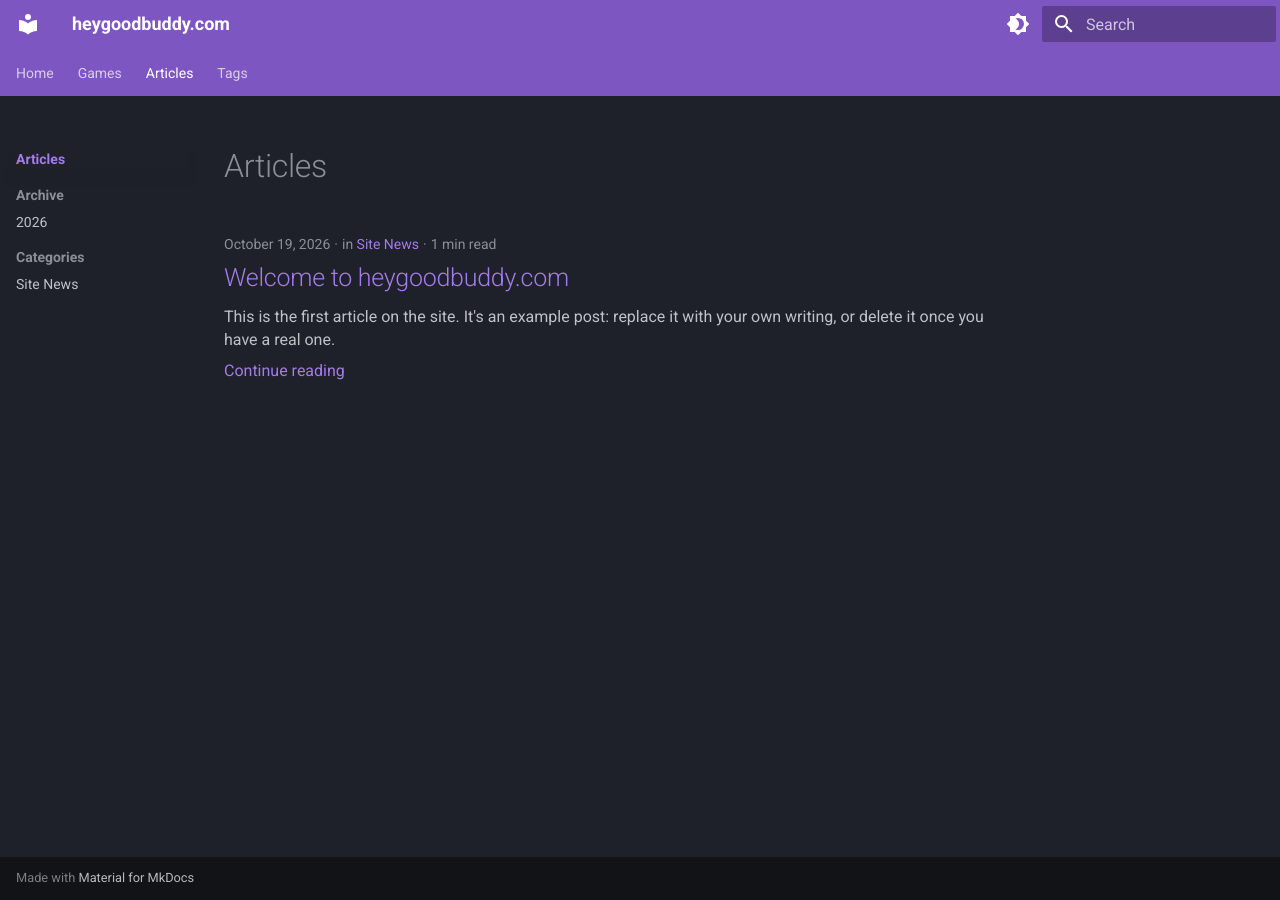
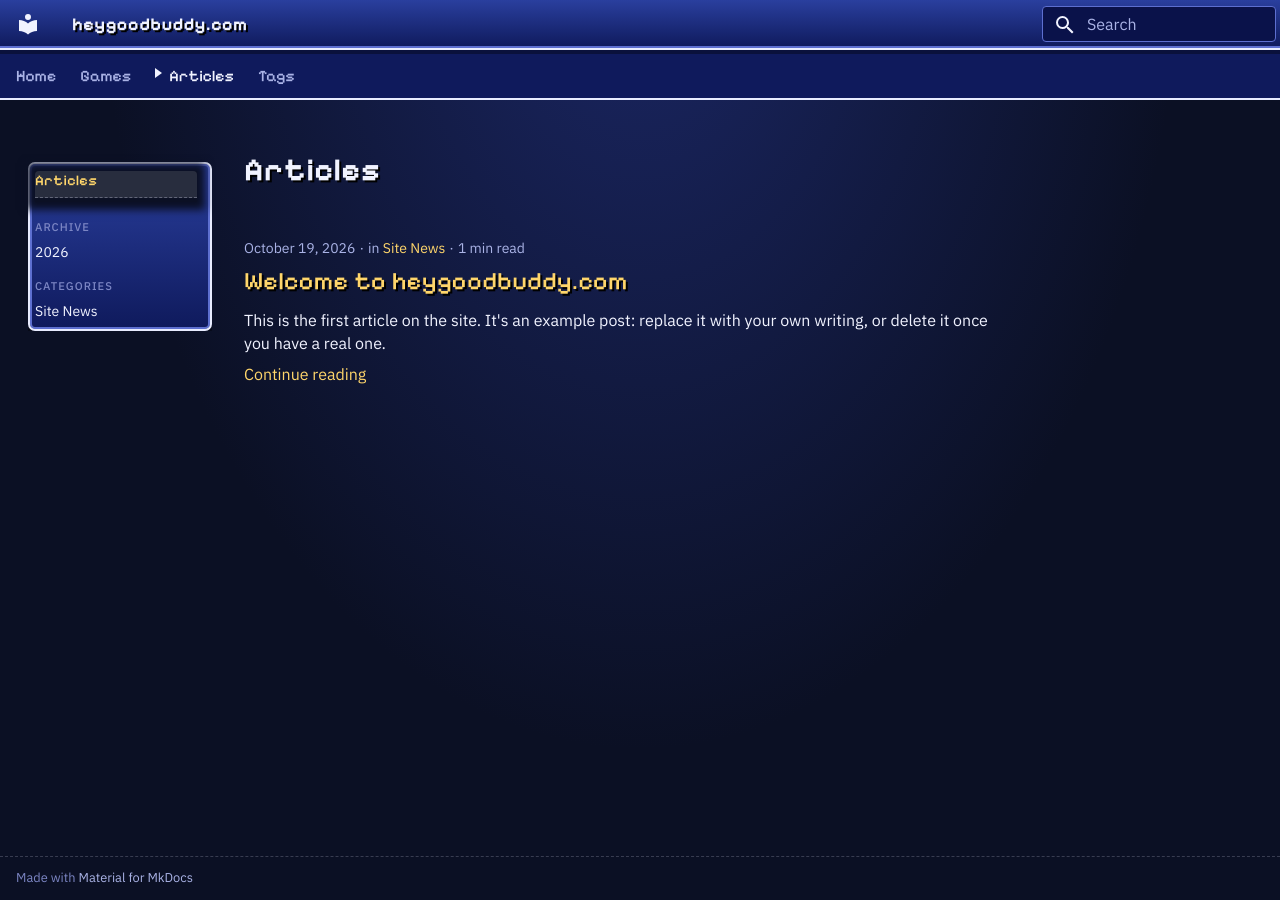
Before and after one commit to princeodd47/heygoodbuddy.com, an MkDocs documentation site: the page built from docs/blog/index.md, in a window 1280 px wide. Built offline with MkDocs 1.6.1 and Material for MkDocs 9.7.7, drawn with Linux system fonts in a browser that asks for light colours.

Commit message:
Give the blog and Tags pages the field guide look
The blog index, the welcome post and Tags opt in; the blog's generated
archive and category pages have no front matter, so everything under blog/
opts in from the template. Articles and Tags get a nav window like the
games, and tag labels become gold window chips.

Co-Authored-By: Claude Opus 5.5 <noreply@anthropic.com>

```diff
--- a/docs/stylesheets/field-guide.css
+++ b/docs/stylesheets/field-guide.css
@@ -370,6 +370,52 @@ html.fg .md-nav--primary a.md-nav__link--active::before {
 
   html.fg .md-nav--primary [data-md-level="1"] > .md-nav__list > .md-nav__item--section.md-nav__item--active > .md-nav__container > a.md-nav__link--active {
     background: rgba(255, 255, 255, .12);
+  }
+
+  /* Top-level pages outside Games get the same window: the Articles section
+     (unless a deeper section, like Archive, already has it) and a plain page
+     such as Tags. */
+  html.fg .md-nav--lifted[data-md-level="0"] > .md-nav__list > .md-nav__item--section.md-nav__item--active:not(:has(.md-nav__item--section.md-nav__item--active)),
+  html.fg .md-nav--lifted[data-md-level="0"] > .md-nav__list > .md-nav__item--active:not(.md-nav__item--nested) {
+    margin: .4rem .2rem 0 .6rem;
+    padding: .35rem .25rem .45rem;
+    background: var(--fg-win-bg);
+    border: 2px solid var(--fg-win-line);
+    border-radius: 7px;
+    box-shadow: var(--fg-win-shadow);
+  }
+
+  html.fg .md-nav--lifted[data-md-level="0"] > .md-nav__list > .md-nav__item--section.md-nav__item--active:not(:has(.md-nav__item--section.md-nav__item--active)) > .md-nav__container > a.md-nav__link {
+    font-family: var(--fg-display);
+    font-weight: 500;
+    font-size: .74rem;
+    letter-spacing: .3px;
+    text-transform: none;
+    color: var(--fg-gold);
+    padding-bottom: .35rem;
+    margin-bottom: .2rem;
+    border-bottom: 1px dashed rgba(232, 236, 255, .3);
+    border-radius: 4px 4px 0 0;
+  }
+
+  /* The window title isn't a menu row: no cursor. */
+  html.fg .md-nav--lifted[data-md-level="0"] > .md-nav__list > .md-nav__item--section.md-nav__item--active:not(:has(.md-nav__item--section.md-nav__item--active)) > .md-nav__container > a.md-nav__link::before {
+    content: none;
+  }
+
+  /* Archive and Categories inside the Articles window: small headings. */
+  html.fg .md-nav--lifted[data-md-level="0"] > .md-nav__list > .md-nav__item--active .md-nav__item--section > label.md-nav__link {
+    font-size: .56rem;
+    font-weight: 500;
+    letter-spacing: 1px;
+    text-transform: uppercase;
+    color: var(--fg-ink-faint);
+  }
+
+  /* A plain page's own On this page toggle repeats its name; the list is
+     already in the right sidebar. */
+  html.fg .md-nav--primary .md-nav__item--active > label.md-nav__link[for="__toc"] {
+    display: none;
   }
 }
 
@@ -1289,3 +1335,22 @@ html.fg .fab-cardtext {
 html.fg .fab-cardname {
   color: var(--fg-gold);
 }
+
+/* ---------- Tags ---------- */
+
+/* Tag labels (Tags page headings, tags on a page): small window chips. */
+html.fg .md-typeset .md-tag {
+  font-family: var(--fg-display);
+  font-weight: 500;
+  color: var(--fg-gold);
+  background: var(--fg-chip);
+  border: 1px solid var(--fg-win-edge);
+  border-radius: 5px;
+}
+
+html.fg .md-typeset a.md-tag:hover,
+html.fg .md-typeset a.md-tag:focus-visible {
+  color: var(--fg-ground);
+  background: var(--fg-gold);
+  border-color: var(--fg-gold);
+}
```
Also changed, not shown: docs/blog/index.md (+4 -0 lines), docs/blog/posts/welcome.md (+1 -0 lines), docs/tags.md (+4 -0 lines), overrides/main.html (+5 -3 lines).
